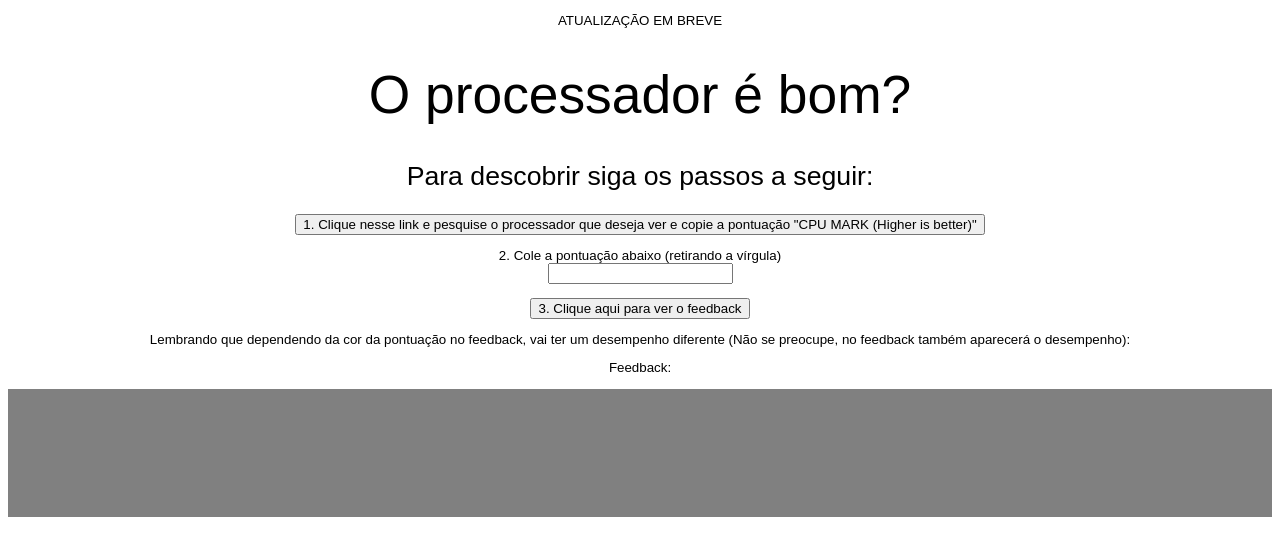
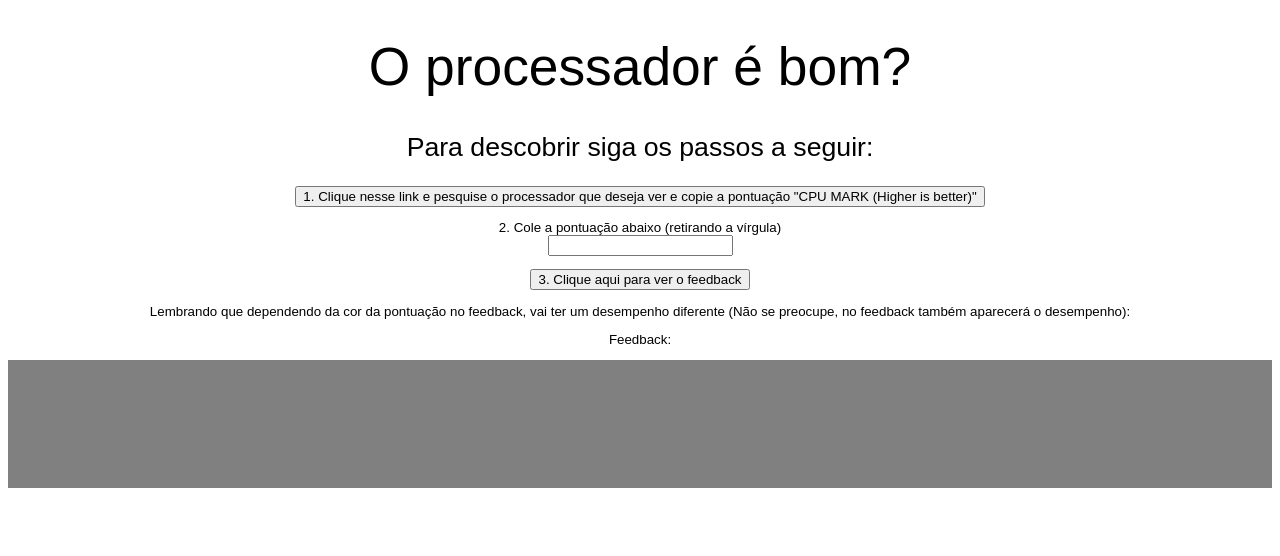
Before and after one commit to filipe04developing/autotesteprocessador, a plain HTML site: page index.html in a window 1280 px wide. Drawn offline with Linux system fonts and the light colour scheme.

Commit message:
Update index.html

```diff
--- a/index.html
+++ b/index.html
@@ -69,7 +69,6 @@ if (bench >= 3000){
 </script>
 </head>
 <body>
-  <p>ATUALIZAÇÃO EM BREVE</p>
 <h1>O processador é bom?</h1>
 <h2>Para descobrir siga os passos a seguir:</h2>
 <a href = "https://www.cpubenchmark.net/cpu_list.php"><button>1. Clique nesse link e pesquise o processador que deseja ver e copie a pontuação "CPU MARK (Higher is better)"</button></a>
```
